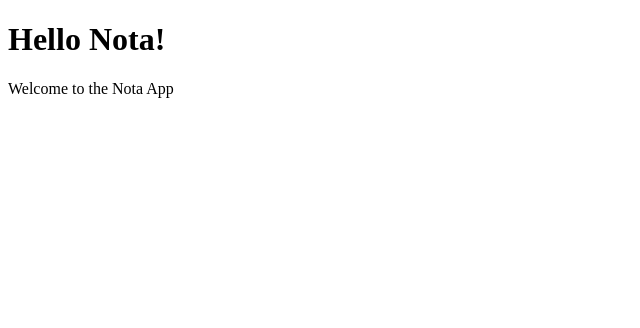
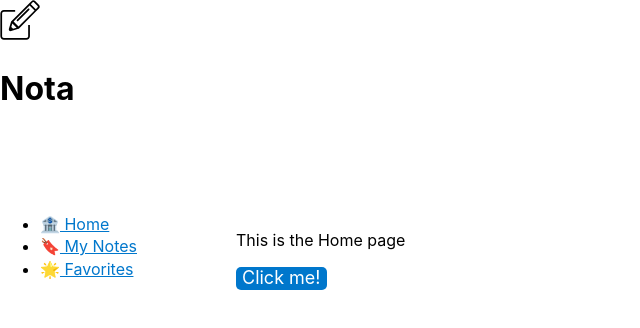
Before and after one commit to hjisaac/nota-web-client, a React (Vite) app: page / in a window 1280 px wide. Shown: the top 328 px of the page, without its empty margins (0-640 px from the left). Built offline with nearby package versions, Linux system fonts and the light colour scheme.

Commit message:
Implement Navigation, Header components

```diff
--- a/package.json
+++ b/package.json
@@ -33,6 +33,7 @@
     "react-dom": "^16.12.0",
     "react-markdown": "4.2.2",
     "react-router-dom": "5.1.2",
+    "react-router-link": "^2.0.2",
     "styled-components": "4.4.1"
   },
   "devDependencies": {
--- a/src/App.js
+++ b/src/App.js
@@ -1,11 +1,14 @@
 import React from "react";
 import ReactDOM from "react-dom";
+
+import GlobalStyle from "./components/GlobalStyle";
+import Pages from "./pages";
 
 const App = () => {
     return (
         <div>
-            <h1>Hello Nota!</h1>
-            <p>Welcome to the Nota App</p>
+            <GlobalStyle />
+            <Pages />
         </div>
     );
 };
--- /dev/null
+++ b/src/components/Button.js
@@ -0,0 +1,22 @@
+import styled from "styled-components";
+
+const Button = styled.button`
+    display: block;
+    padding: 1Opx;
+    border: none;
+    border-radius: 5px;
+    font-size: 18px;
+    color: #fff;
+    background-color: #0077cc;
+    cursor: pointer;
+    :hover {
+        opacity: 0.8;
+    }
+
+    :active {
+        background-color: #005fa3;
+    }
+`;
+
+
+export default Button;
--- /dev/null
+++ b/src/components/GlobalStyle.js
@@ -0,0 +1,38 @@
+import { createGlobalStyle } from "styled-components";
+import normalize from "normalize.css";
+
+
+export default createGlobalStyle`
+    ${normalize}
+
+    *, *:before, *:after {
+        box-sizing: border-box;
+    }
+
+    body, html {
+        height: 100%,
+        margin: 0
+    }
+
+    body {
+        font-family: -apple-system, BlinkMacSystemFont, "Segoe UI", "Roboto Oxygen", "Ubuntu", "Cantarell", "Helvetica Neue", "sans-serif";
+        background-color: #fff;
+        line-height: 1.4;
+    }
+
+    a: link,
+    a: visited {
+        color: #0077cc;
+    }
+
+    a:hover,
+    a:focus {
+    color: #004499;
+    }
+
+    code,
+    pre {
+        max-width: 100%
+    }
+
+`;
--- /dev/null
+++ b/src/components/Header.js
@@ -0,0 +1,13 @@
+import React from "react";
+import logo from "../img/logo.svg";
+
+const Header = () =>  {
+    return (
+        <header>
+            <img src={logo} alt="Nota Logo" height="40" />
+            <h1>Nota</h1>
+        </header>
+    );
+};
+
+export default Header;
--- /dev/null
+++ b/src/components/Layout.js
@@ -0,0 +1,49 @@
+import React from "react";
+import styled from "styled-components";
+
+import Header from "./Header";
+import Navigation from "./Navigation";
+
+const Wrapper = styled.div`
+    /* We can apply media query styles within the styled component */
+    /* This will only apply the layout for screens above 700px wide */
+    @media (min-width: 700px) {
+        display: flex;
+        top: 64px;
+        position: relative;
+        height: calc(100% - 64px);
+        width: 100%;
+        flex: auto;
+        flex-direction: column;
+    }
+`;
+
+const Main = styled.main`
+    position: fixed;
+    height: calc(100% - 185px);
+    width: 100%;
+    padding: 1em;
+    overflow-y: scroll;
+    /* Again apply media query styles to screens above 700px */
+
+    @media (min-width: 700px) {
+        flex: 1;
+        margin-left: 220px;
+        height: calc(100% - 64px);
+        width: calc(100% - 220px);
+    }
+`;
+
+const Layout = ({ children }) => {
+    return (
+        <React.Fragment>
+            <Header/>
+            <Wrapper>
+                <Navigation/>
+                <Main>{children}</Main>
+            </Wrapper>
+        </React.Fragment>
+    );
+};
+
+export default Layout;
--- /dev/null
+++ b/src/components/Navigation.js
@@ -0,0 +1,25 @@
+import React from "react";
+import { Link } from "react-router-dom";
+
+const Navigation = () =>  {
+    return (
+        <nav>
+            <ul>
+                <li>
+                    <span aria-hidden="true" role="img">🏦</span>
+                    <Link to="/"> Home </Link>
+                </li>
+                <li>
+                    <span aria-hidden="true" role="img">🔖</span>
+                    <Link to="/mynotes"> My Notes </Link>
+                </li>
+                <li>
+                    <span aria-hidden="true" role="img">🌟</span>
+                    <Link to="/favorites"> Favorites </Link>
+                </li>
+            </ul>
+        </nav>
+    );
+};
+
+export default Navigation;
--- a/src/pages/favorites.js
+++ b/src/pages/favorites.js
@@ -5,14 +5,15 @@ const Favorites = () => {
         // update the document title
         document.title = "Favorites - Nota";
     });
+
+    return (
+        <div>
+            <p>There are my Favorites</p>
+        </div>
+    );
 };
 
-return (
-    <div>
-        <h1>Nota App</h1>
-        <p>There are my Favorites</p>
-    </div>
-);
+
 
 
 export default Favorites;
--- a/src/pages/home.js
+++ b/src/pages/home.js
@@ -1,10 +1,15 @@
 import React from "react";
+import { Link } from "react-router-dom";
+
+import Header from "../components/Header";
+import Navigation from "../components/Navigation";
+import Button from "../components/Button";
 
 const Home = () => {
     return (
         <div>
-            <h1>Nota</h1>
-            <p>This is the <em>Home</em> page</p>
+            <p>This is the Home page</p>
+            <Button>Click me!</Button>
         </div>
     );
 };
--- a/src/pages/index.js
+++ b/src/pages/index.js
@@ -0,0 +1,23 @@
+import React from "react";
+import { BrowserRouter as Router, Route } from "react-router-dom";
+
+import Home from "./home";
+import Favorites from "./favorites";
+import MyNotes from "./mynotes";
+import Layout from "../components/Layout";
+
+const Pages = () => {
+    return (
+        <Router>
+            {/* wrap our routes withing the Layout component */}
+            <Layout>
+                <Route exact path="/" component={Home} />
+                <Route path="/mynotes" component={MyNotes} />
+                <Route path="/favorites" component={Favorites} />
+            </Layout>
+
+        </Router>
+    );
+};
+
+export default Pages;
--- a/src/pages/mynotes.js
+++ b/src/pages/mynotes.js
@@ -5,9 +5,9 @@ const MyNotes = () => {
         // update the document title
         document.title = "My Notes - Nota";
     });
+
     return (
         <div>
-            <h1>Nota App</h1>
             <p> There are my notes </p>
         </div>
     );
```
Also changed, not shown: 1 other file (tests, documents, lock files or other folders).
